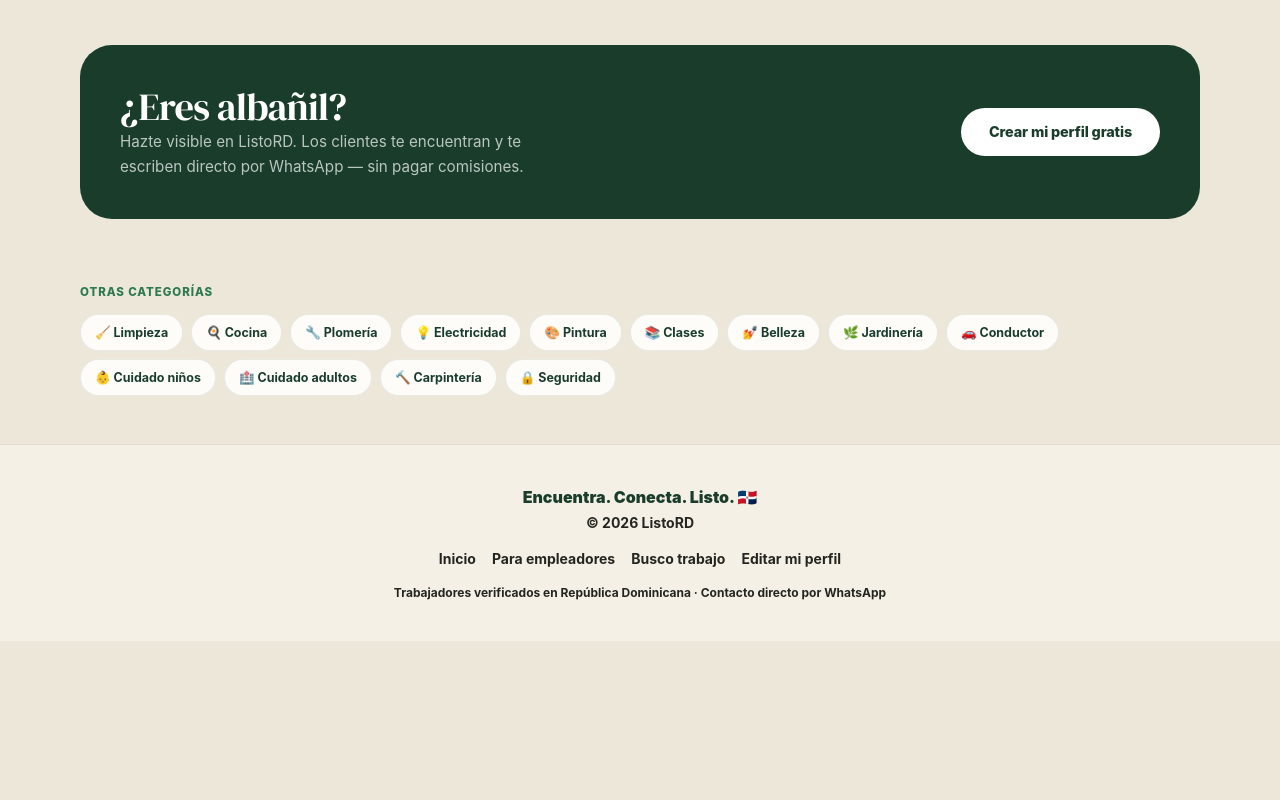
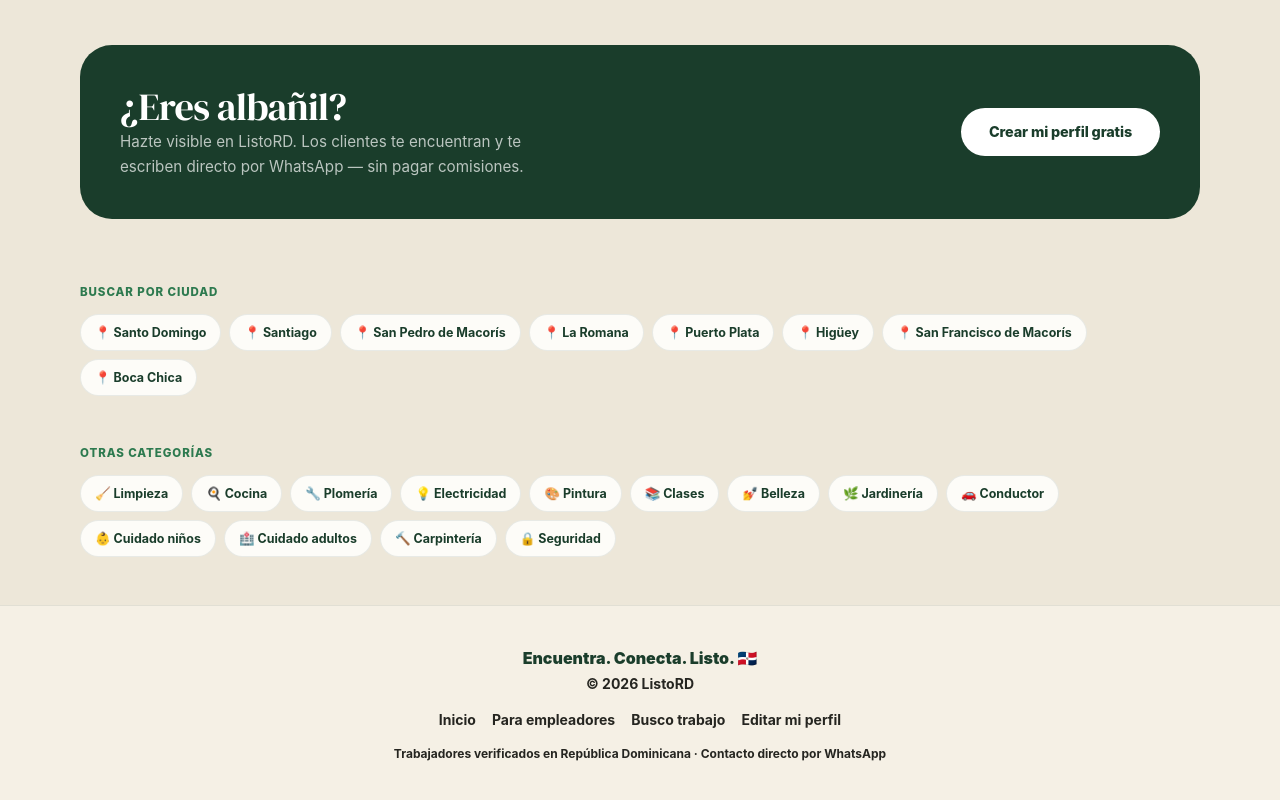
Before and after one commit to Fischer589/listord, a Next.js app: page /categorias/albanil in a window 1280 px wide. Shown: the part 1140-1940 px from the top of the page. Before the commit the page ends 1781 px from the top, so only its background shows below. Built offline with nearby package versions, Linux system fonts and the light colour scheme; no server answers; the database is empty.

Commit message:
Phase 4: Add 'Buscar por ciudad' city pills to category landing pages

```diff
--- a/app/categorias/[slug]/page.tsx
+++ b/app/categorias/[slug]/page.tsx
@@ -4,6 +4,7 @@ import type { Metadata } from "next";
 import { AppHeader } from "@/components/app-header";
 import { WorkerDiscovery } from "@/components/worker-discovery";
 import { getCategoryBySlug, CATEGORIES } from "@/lib/categories";
+import { CITIES } from "@/lib/cities";
 import { getWorkersResult } from "@/lib/workers";
 
 export const dynamic = "force-dynamic";
@@ -245,6 +246,18 @@ export default async function CategoryPage({
           </div>
         </section>
 
+        {/* ── BUSCAR POR CIUDAD ── */}
+        <section className="container cat-more-section">
+          <p className="section-eyebrow">Buscar por ciudad</p>
+          <div className="category-pill-row" style={{ marginTop: "0.75rem" }}>
+            {CITIES.map((c) => (
+              <Link key={c.slug} href={`/categorias/${cat.slug}/${c.slug}`} className="category-pill">
+                📍 {c.name}
+              </Link>
+            ))}
+          </div>
+        </section>
+
         {/* ── OTHER CATEGORIES ── */}
         <section className="container cat-more-section">
           <p className="section-eyebrow">Otras categorías</p>
```
